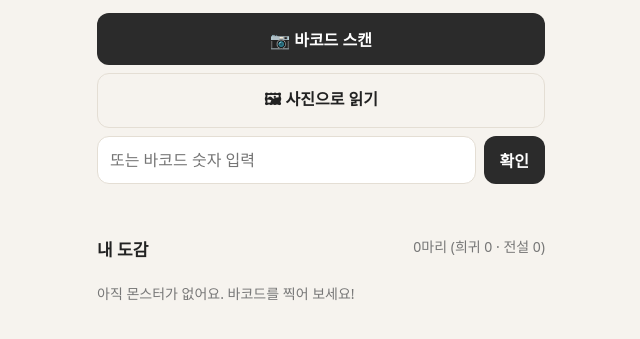
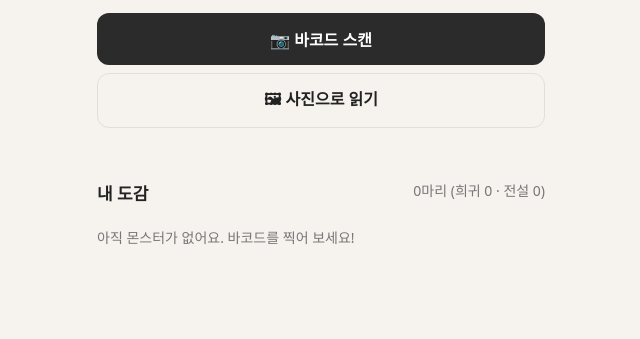
Before and after one commit to jooho7858/barcode-monster, a plain HTML site: page index.html in a window 1280 px wide. Shown: the part 103-442 px from the top of the page, without its empty margins (319-959 px from the left). Drawn offline with Linux system fonts and the light colour scheme.

Commit message:
Remove manual barcode number input

```diff
--- a/index.html
+++ b/index.html
@@ -22,9 +22,6 @@
   h1 { font-size: 22px; margin: 8px 0 4px; }
   .sub { color: var(--sub); font-size: 14px; margin: 0 0 16px; }
   button { font: inherit; border: 0; border-radius: 12px; padding: 14px; background: var(--btn); color: var(--btn-text); cursor: pointer; width: 100%; font-weight: 600; }
-  .row { display: flex; gap: 8px; margin-top: 8px; }
-  .row input { flex: 1; font: inherit; padding: 12px; border-radius: 12px; border: 1px solid var(--line); background: var(--card); color: var(--text); min-width: 0; }
-  .row button { width: auto; padding: 12px 16px; }
   #reader { margin-top: 12px; border-radius: 12px; overflow: hidden; }
   #msg { min-height: 20px; color: #d33; font-size: 14px; margin: 8px 0; }
   #result { display: none; text-align: center; background: var(--card); border: 3px solid var(--line); border-radius: 16px; padding: 20px; margin: 12px 0; }
@@ -58,10 +55,6 @@
   <!-- 예비: 실시간 카메라가 막힌 곳(Claude 비공개 페이지 등)에서는 사진으로 읽기 -->
   <input type="file" id="photo" accept="image/*" capture="environment">
   <label for="photo" class="btn ghost" id="photoLabel">🖼 사진으로 읽기</label>
-  <div class="row">
-    <input id="codeInput" inputmode="numeric" placeholder="또는 바코드 숫자 입력">
-    <button id="codeBtn">확인</button>
-  </div>
   <div id="msg"></div>
 
   <div id="result"></div>
@@ -280,8 +273,6 @@ $('photo').onchange = async () => {
   }
 };
 
-$('codeBtn').onclick = () => handleCode($('codeInput').value);
-$('codeInput').onkeydown = e => { if (e.key === 'Enter') handleCode($('codeInput').value); };
 
 renderDex();
 
```
